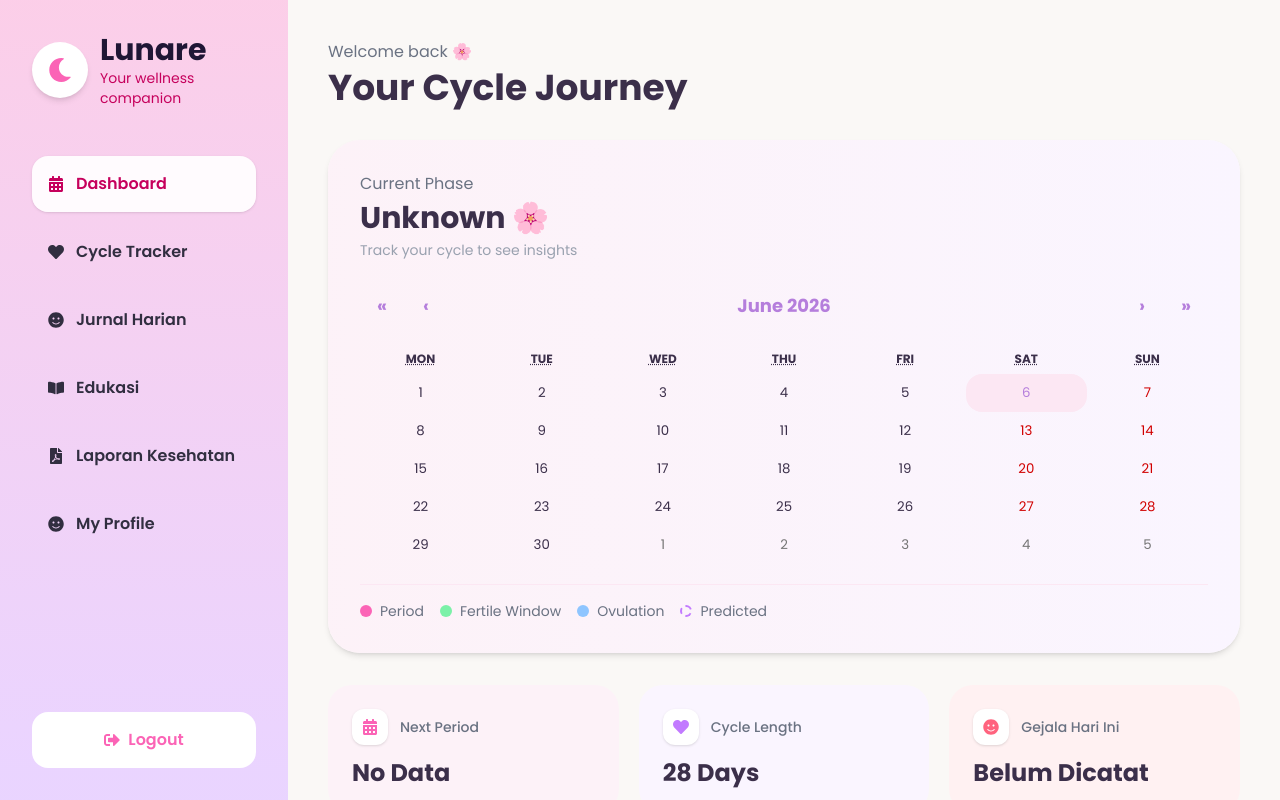
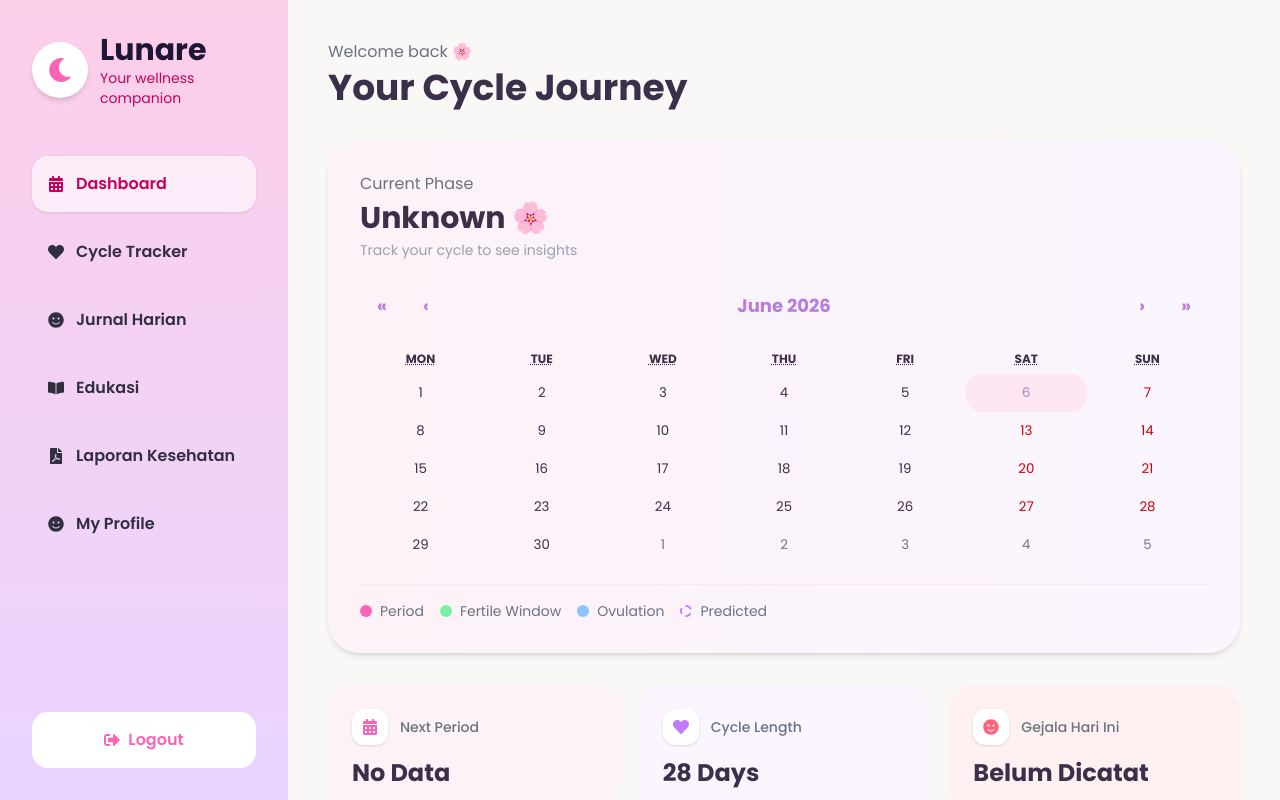
Before and after one commit to angguncahayaadinda/lunare-_web, a React (Vite) app in the folder frontend/: page /dashboard in a window 1280 px wide. Built offline with nearby package versions, Linux system fonts and the light colour scheme; no server answers; sample sign-in values are in the browser's storage.

Commit message:
Perbaiki latar menu aktif sidebar menjadi lebih transparan

```diff
--- a/frontend/src/components/layout/Sidebar.jsx
+++ b/frontend/src/components/layout/Sidebar.jsx
@@ -60,7 +60,7 @@ function Sidebar({ activeSection, setActiveSection, isOpen, setIsOpen }) {
               onClick={() => handleLinkClick(item.id)}
               className={`w-full rounded-2xl p-4 flex items-center gap-3 font-semibold transition-all duration-200 ${
                 activeSection === item.id
-                  ? "bg-white/90 backdrop-blur-md text-pink-700 shadow-sm"
+                  ? "bg-white/60 backdrop-blur-md text-pink-700 shadow-sm"
                   : "text-[#312E40] hover:bg-white/30 hover:text-pink-500"
               }`}
             >
```
